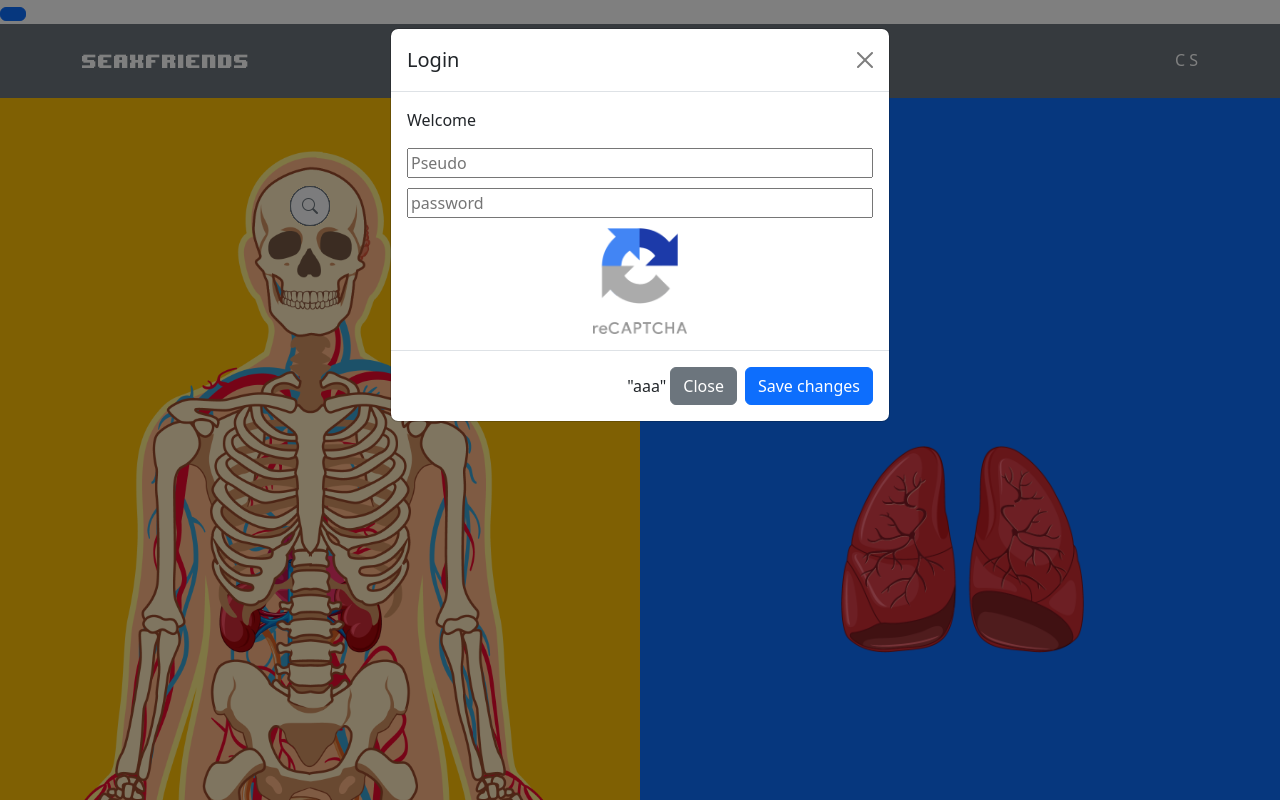
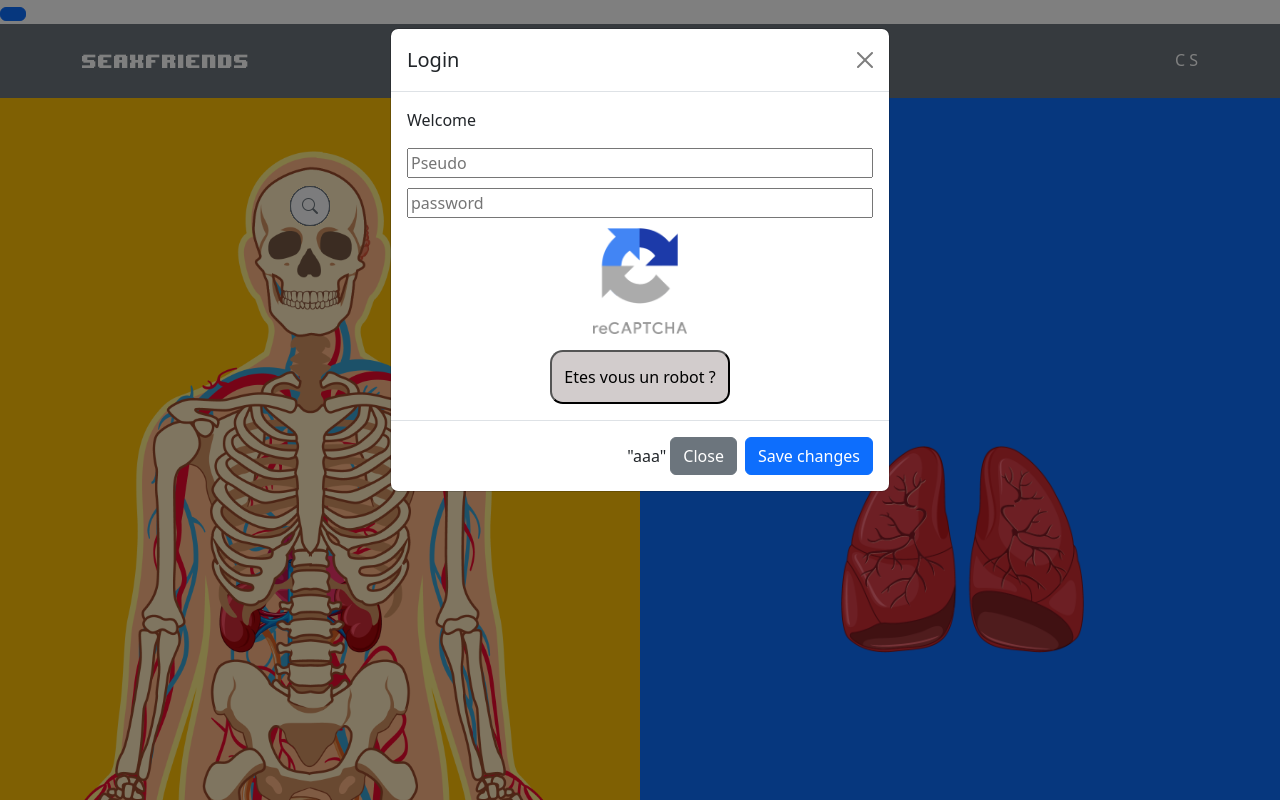
Before and after one commit to Shaddushi/NuitDeInfo, a Vue app in the folder Vue-frontEnd/: page / in a window 1280 px wide. Shown: the top 800 px of the page. Built offline with nearby package versions, Linux system fonts and the light colour scheme.

Commit message:
rajout du bouton etes vous un robot

```diff
--- a/Vue-frontEnd/src/assets/main.css
+++ b/Vue-frontEnd/src/assets/main.css
@@ -24,10 +24,17 @@ html, body, #app {
 
 .div-captcha{
   display: flex;
-  justify-content: center;
+  flex-direction: column;
+  align-items: center;
 }
 
 .div-captcha img{
   width: 20%;
   height: 20%;
 }
+.div-input-captcha button{
+  margin-top: 1rem;
+  background-color: rgba(160, 147, 147, 0.47);
+  padding: 0.8rem;
+  border-radius: 0.8rem;
+}
--- a/Vue-frontEnd/src/partials/Login.vue
+++ b/Vue-frontEnd/src/partials/Login.vue
@@ -5,6 +5,7 @@
     const user_name = ref("");
     const input_password = ref("");
     const input_pseudo = ref("");
+    const checkbox_captcha = ref("");
 
     const emit = defineEmits(['submitNewUserName'])
 
@@ -38,6 +39,9 @@
     </div>
     <div class="div-captcha">
       <img src="../assets/captcha/recaptcha.png" alt="captcha" />
+      <div class="div-input-captcha">
+        <button>Etes vous un robot ?</button>
+      </div>
     </div>
   </div>
 
```
